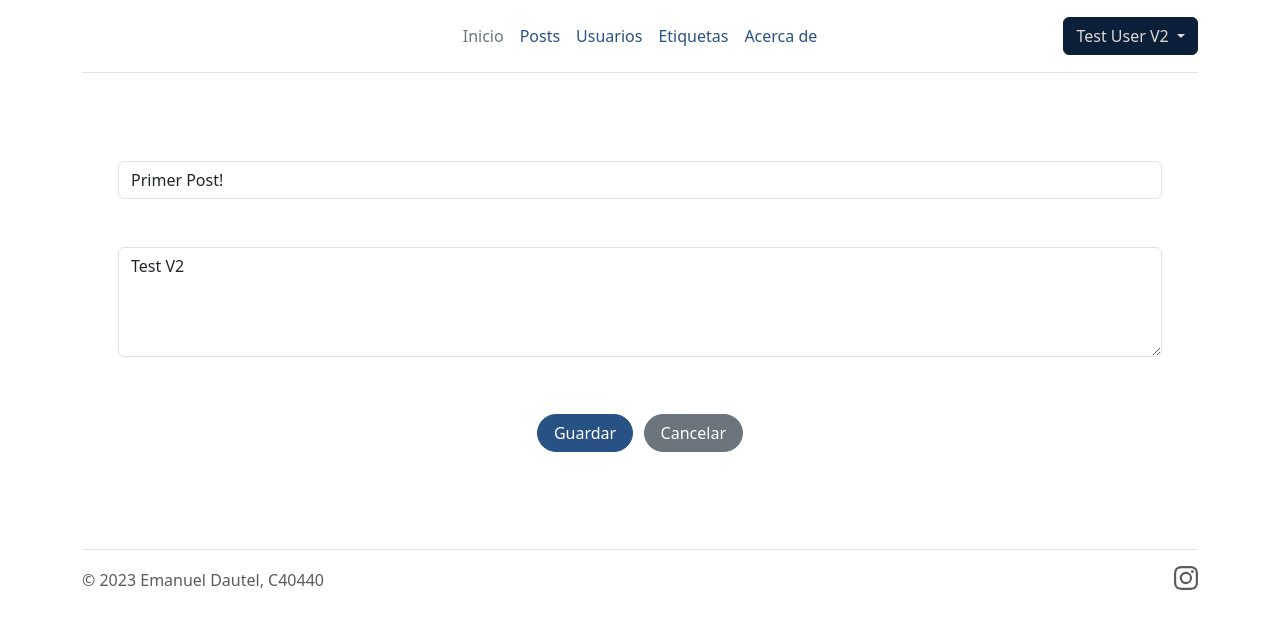
After one commit to isamudeath/Proyecto-Final-Dautel, a Django app: page /posts/1/edit/ in a window 1280 px wide. The commit adds this page. Shown: the top 629 px of the page. Run offline with Django 4.2, Linux system fonts and the light colour scheme; a user stored in the database is signed in; data comes from the database, SQL or seed files in the repository; both versions use the stored data as it was after the commit; some libraries are stand-ins or nearby versions.

Commit message:
Se agrego la posibilidad de editar y borrar posts para los autores del post, la eliminación solicita confirmación.

```diff
--- a/posts/models.py
+++ b/posts/models.py
@@ -1,6 +1,7 @@
 from django.db import models
 from django.core.validators import validate_slug, MinLengthValidator
 from django.contrib.auth.models import User
+from django.urls import reverse
 
 class Post(models.Model):
 
@@ -8,8 +9,12 @@ class Post(models.Model):
     contenido = models.TextField(max_length=4000)
     imagenes = models.ImageField(upload_to=None, height_field=None, width_field=None, max_length=None)
     etiqueta = models.CharField(max_length=10, validators=[validate_slug])
-    autor = models.ForeignKey(User, on_delete=models.SET_NULL, null=True)
+    autor = models.ForeignKey(User, on_delete=models.CASCADE, null=True)
     fecha = models.DateTimeField(auto_now_add=True)
+    fecha_mod = models.DateTimeField(null=True)
 
     def __str__(self):
         return f"{self.titulo}\nAutor: {self.autor}\nPublicado en: {self.fecha}"
+
+    def get_absolute_url(self):
+        return reverse('detalle', args=[str(self.id)])
--- /dev/null
+++ b/posts/templates/posts/edit-post.html
@@ -0,0 +1,20 @@
+{% extends "control_usuarios/base1.html" %}
+{% load static %}
+{% block contenido %}
+<section>
+    <div>
+        <h1 style="text-align:center">
+            <form action="{% url 'editar_post' post.id %}" method="post">
+                {% csrf_token %}
+                <input class="form-control" type="text" placeholder="Titulo del Post" name="titulo" minlength="1" maxlength="256" value="{{ postform.initial.titulo }}">
+                <br>
+                <textarea class="form-control" id="contenido" placeholder="Cuentanos sobre tu post..." name="contenido" minlength="1" maxlength="4000" rows="4" cols="50">{{ postform.initial.contenido }}</textarea>
+                <br>
+                <button class="btn btn-primary rounded-pill px-3" type="submit" value="Crear">Guardar</button>
+                <button type="button" class="btn btn-secondary rounded-pill px-3" style="padding-left: 5% padding-top: 10%; text-align:left" onclick="window.location.href='{{ detalle_url }}';">Cancelar</button>
+                {{ userform.errors }}
+            </form>
+        </h1>
+    </div>
+</section>
+{% endblock contenido %}
--- a/posts/templates/posts/posts.html
+++ b/posts/templates/posts/posts.html
@@ -14,17 +14,17 @@
     <br>
     <div class="row mb-2">
         {% for post in posts %}
-        <div class="col-md-6">
+        <div class="col-md-6" title="{{ post.titulo }}">
           <div class="row g-0 border rounded overflow-hidden flex-md-row mb-4 shadow-sm h-md-250 position-relative">
             <div class="col p-4 d-flex flex-column position-static">
               <strong class="d-inline-block mb-2 text-primary">{{ post.etiqueta }}</strong>
-              <h3 class="mb-0">{{ post.titulo }}</h3>
+              <h3 class="mb-0">{{ post.titulo|truncatechars:30 }}</h3>
               {% if user.is_authenticated %}
                 <div class="mb-1 text-body-secondary">{{ post.fecha }} por {{ post.autor }}</div>
               {% else %}
                 <div class="mb-1 text-body-secondary">{{ post.fecha }}</div>
               {% endif %}
-              <p class="card-text mb-auto">{{ post.contenido }}</p>
+              <p class="card-text mb-auto">{{ post.contenido|truncatechars:75 }}</p>
               <a href="{% url 'detalle' post.id %}" class="stretched-link">Seguir leyendo</a>
             </div>
             <div class="col-auto d-none d-lg-block">
--- a/posts/urls.py
+++ b/posts/urls.py
@@ -4,6 +4,8 @@ from posts import views
 urlpatterns = [
     path('', views.posts, name="Posts"),
     path('create-post/', views.create_post, name="Crear Post"),
-    path('post-succ/', views.post_succ, name="Post creado"),
     path('<int:id>/detail/', views.post_detail, name="detalle"),
+    path('<int:id>/edit/', views.edit_post, name="editar_post"),
+    path('delete-post/<int:id>/', views.delete_post, name="borrar_post"),
+    path('post-deleted/', views.post_deleted, name="post_borrado"),
 ]
--- a/posts/views.py
+++ b/posts/views.py
@@ -3,6 +3,7 @@ from django.http import HttpResponse
 from django.urls import reverse
 from django.contrib.auth.decorators import login_required
 from django.contrib import messages
+from django.utils import timezone
 
 from posts.models import Post
 from posts.forms import Postform
@@ -35,9 +36,9 @@ def create_post(request):
             titulo = data["titulo"]
             contenido = data["contenido"]
             autor = request.user
-            post = Post(titulo=titulo, contenido=contenido,  autor=autor)
+            post = Post(titulo=titulo, contenido=contenido, autor=autor)
             post.save()
-            url_success = reverse('Post creado')
+            url_success = reverse('detalle', args=[post.id])
             return redirect(url_success)
         else:
             for field, errors in postform.errors.items():
@@ -59,11 +60,49 @@ def create_post(request):
         return http_response
 
 
-def post_succ(request):
+@login_required
+def edit_post(request, id):
+    post = Post.objects.get(id=id)
+    detalle_url = post.get_absolute_url()
+    if request.method == "POST":
+        postform = Postform(request.POST, initial={'titulo': post.titulo, 'contenido': post.contenido})
+
+        if postform.is_valid():
+            data = postform.cleaned_data
+            post.titulo = data["titulo"]
+            post.contenido = data["contenido"]
+            post.fecha_mod = timezone.now()
+            post.save()
+            url_exitosa = reverse('detalle', args=[post.id])
+            return redirect(url_exitosa)
+    else:  # GET
+        inicial = {
+            'titulo': post.titulo,
+            'contenido': post.contenido,
+        }
+        postform = Postform(initial=inicial)
+    return render(
+        request=request,
+        template_name='posts/edit-post.html',
+        context={'postform': postform, 'detalle_url': detalle_url, 'post': post},
+    )
+
+
+@login_required
+def delete_post(request, id):
+    post = Post.objects.get(id=id)
+    if request.method == "POST":
+        post.delete()
+        return redirect('post_borrado')
+    else:
+        return render(request, 'posts/delete-post.html', {'post': post})
+
+
+def post_deleted(request):
     contexto = {}
     http_response = render(
         request=request,
-        template_name='posts/post-succ.html',
+        template_name='posts/post-deleted.html',
         context=contexto,
     )
     return http_response
```
Also changed, not shown: posts/templates/posts/delete-post.html (added, +17 -0 lines), posts/templates/posts/detail.html (+10 -0 lines), posts/templates/posts/post-deleted.html (added, +11 -0 lines), posts/templates/posts/post-succ.html (deleted, +0 -11 lines), db.sqlite3, posts/migrations/0003_post_fecha_mod.py (added), posts/migrations/0004_alter_post_fecha_mod.py (added), posts/migrations/0005_alter_post_autor.py (added).
